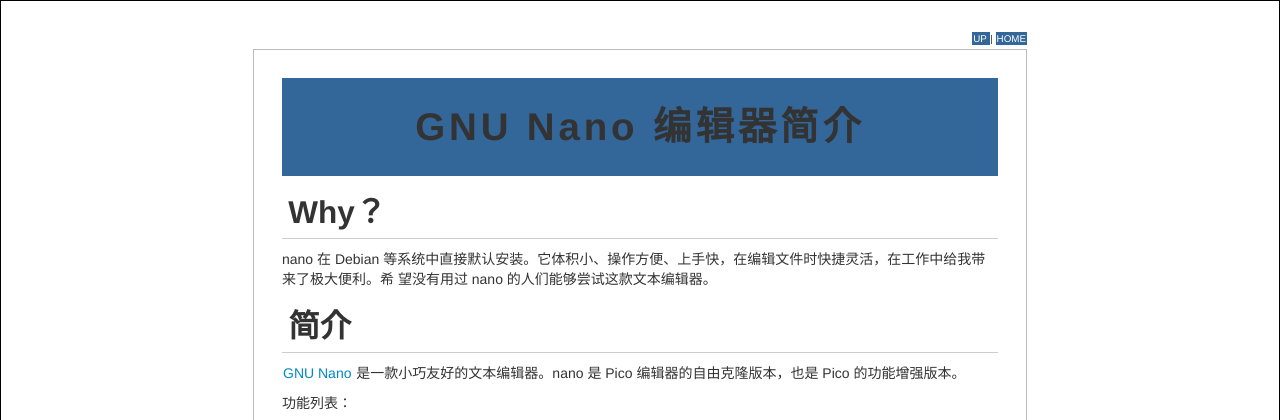
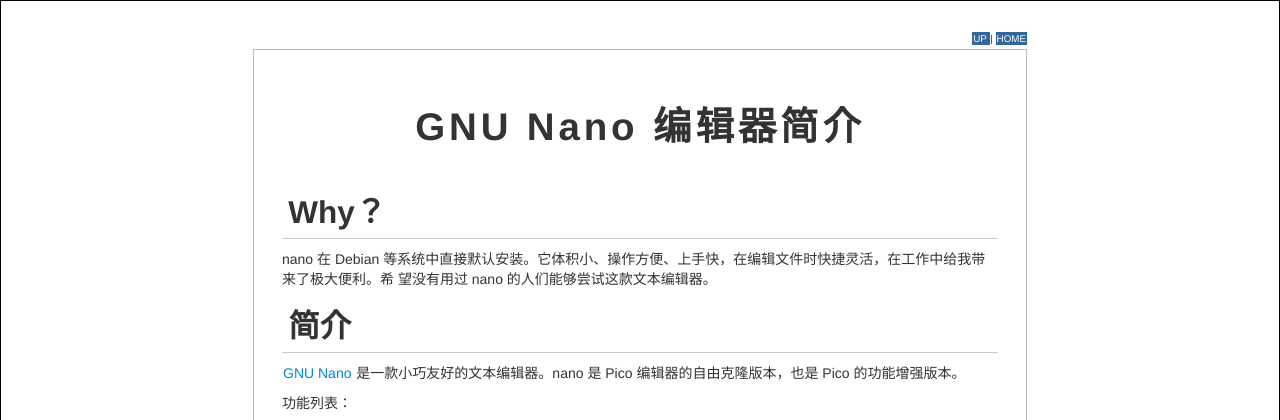
Before and after one commit to tuhaihe/blog, a PHP site: page /nano.html in a window 1280 px wide. Shown: the top 420 px of the page. Run offline with PHP 8.4, Linux system fonts and the light colour scheme.

Commit message:
update css of h1 title

```diff
--- a/public_html/css/org.css
+++ b/public_html/css/org.css
@@ -71,7 +71,6 @@ div.title {
 }
 
 h1 {
-    background: #369 none repeat scroll 0 0;
     color: #fff;
     font-family: "BitStream Vera Sans", Verdana;
     font-size: 200%;
--- a/www/css/org.css
+++ b/www/css/org.css
@@ -71,7 +71,6 @@ div.title {
 }
 
 h1 {
-    background: #369 none repeat scroll 0 0;
     color: #fff;
     font-family: "BitStream Vera Sans", Verdana;
     font-size: 200%;
```
